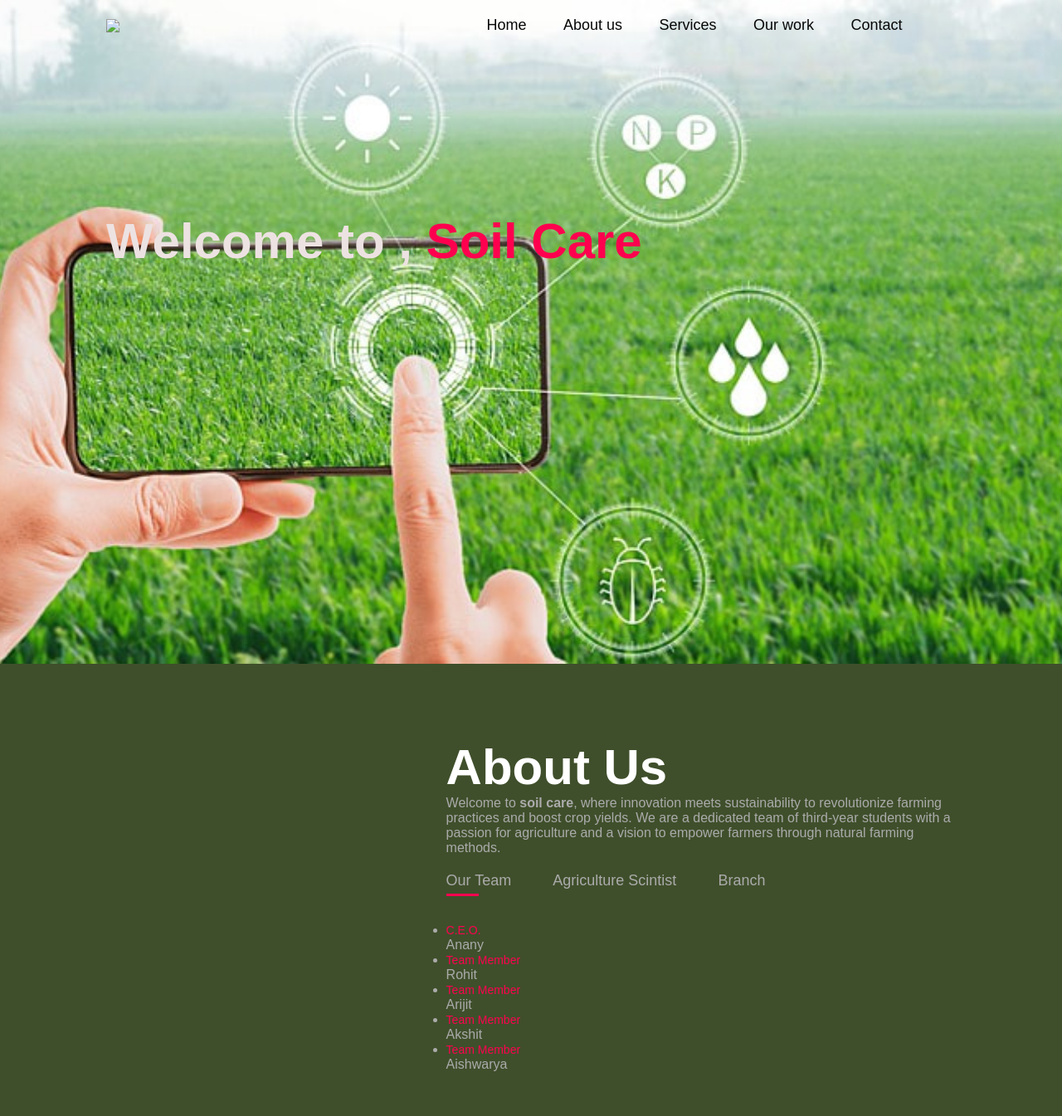
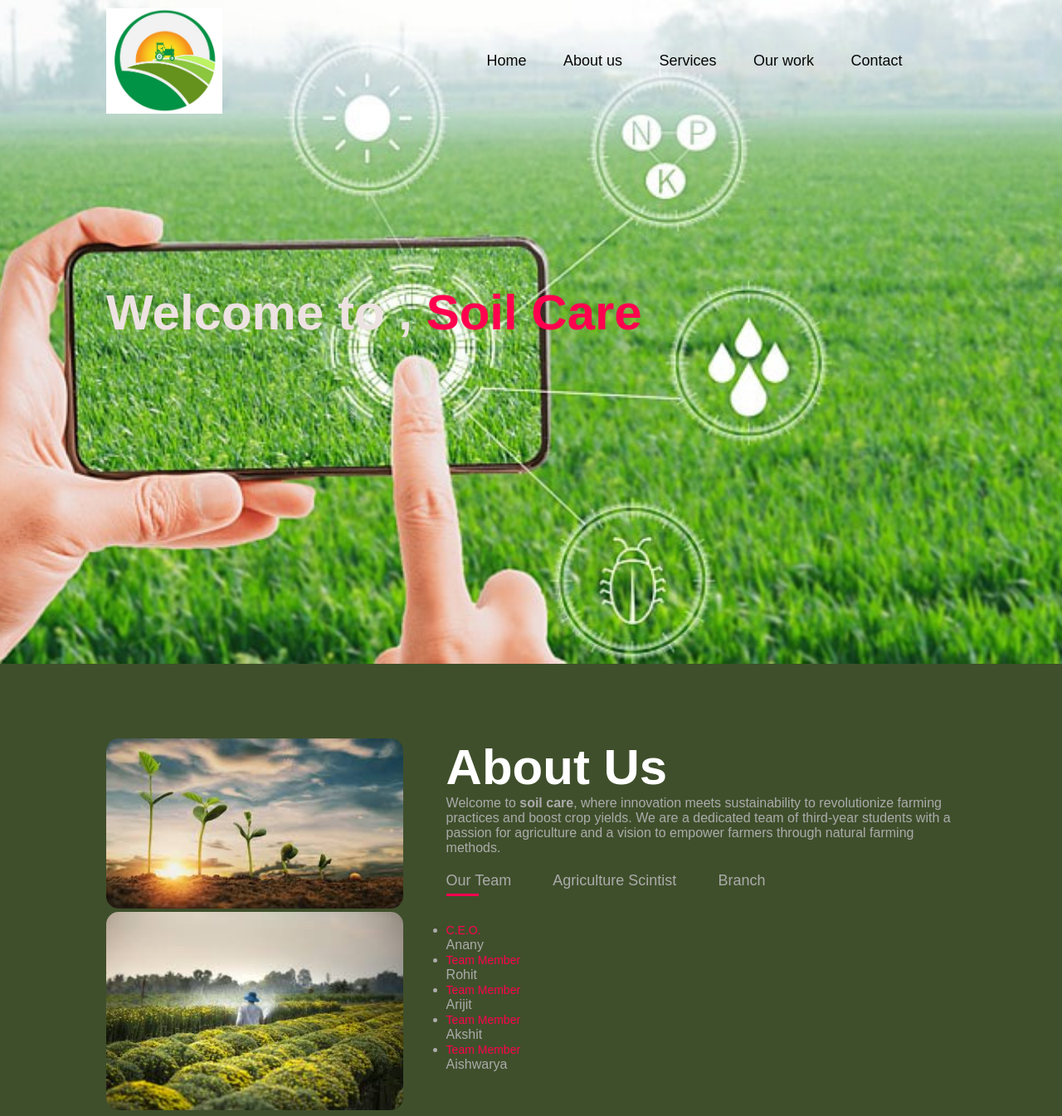
Before and after one commit to rohitruhela1/soil-care, a plain HTML site: page index.html in a window 1280 px wide. Shown: the top 1345 px of the page at 83% size. Drawn offline with Linux system fonts and the light colour scheme; files whose address does not match are found by name.

Commit message:
Update index.html

```diff
--- a/index.html
+++ b/index.html
@@ -16,7 +16,7 @@
     <div id="header">
       <div class="container">
         <nav>
-          <img src="/business/images/soil-care/logo.jpg" class="logo" />
+          <img src="logo.jpg" class="logo" />
           <ul id="sidemenu">
             <li><a href="#header">Home</a></li>
             <li><a href="#about">About us</a></li>
@@ -45,8 +45,8 @@
       <div class="container">
         <div class="row">
           <div class="about-col-1">
-            <img src="/business/images/soil-care/about.jpeg" alt="" />
-            <img src="/business/images/soil-care/about2.jpeg" alt="" />
+            <img src="about.jpeg" alt="" />
+            <img src="about2.jpeg" alt="" />
           </div>
           <div class="about-col-2">
             <h1 class="sub-title">About Us</h1>
```
